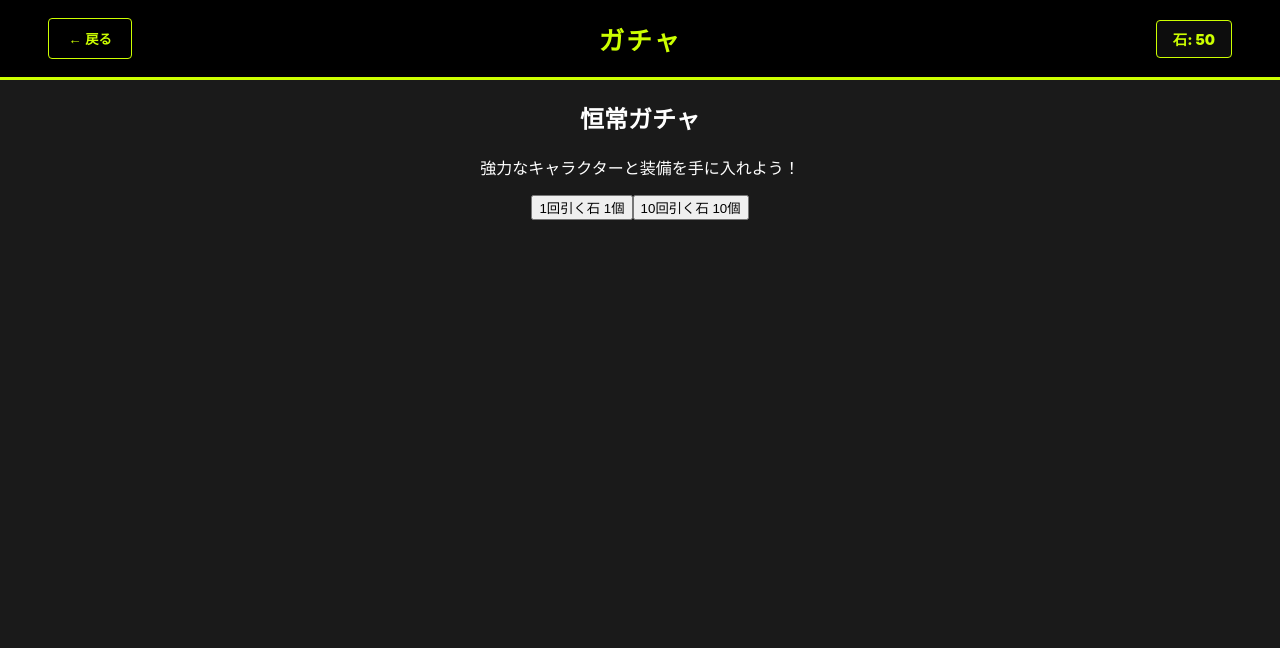
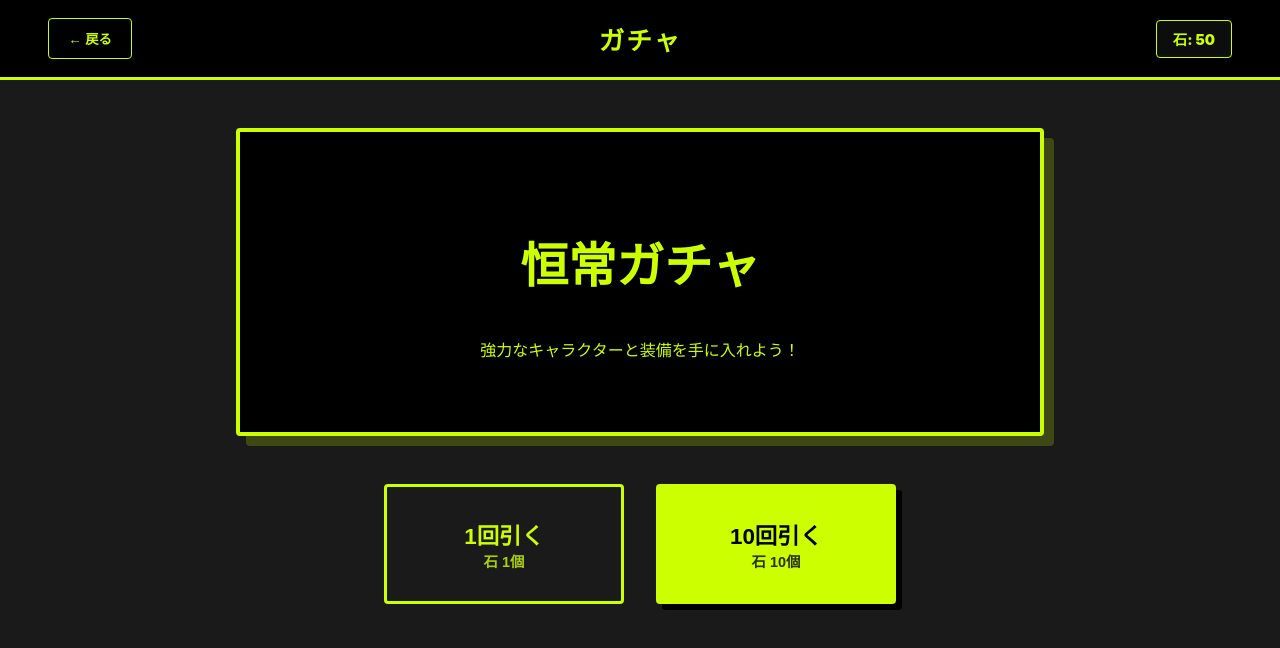
Before and after one commit to shii-park/friends_frontend, a React (Vite) app: page /gacha in a window 1280 px wide. Shown: the top 648 px of the page. Built offline with nearby package versions, Linux system fonts and the light colour scheme.

Commit message:
Fix: ガチャ画面のUIスタイルを復元し、ブランドカラーに合わせて再設計しました。

```diff
--- a/src/App.css
+++ b/src/App.css
@@ -451,6 +451,176 @@ body {
   cursor: pointer;
 }
 
+/* Gacha Page */
+.gacha-page {
+  height: 100vh;
+  display: flex;
+  flex-direction: column;
+}
+
+.gacha-content {
+  flex: 1;
+  padding: 3rem;
+  display: flex;
+  flex-direction: column;
+  align-items: center;
+  gap: 3rem;
+}
+
+.gacha-banner {
+  width: 100%;
+  max-width: 800px;
+  height: 300px;
+  background: #000;
+  border: 4px solid var(--primary);
+  border-radius: 4px;
+  display: flex;
+  align-items: center;
+  justify-content: center;
+  color: var(--primary);
+  box-shadow: 10px 10px 0px rgba(204, 255, 0, 0.2);
+}
+
+.gacha-banner h2 {
+  font-size: 3rem;
+  font-weight: 900;
+  text-transform: uppercase;
+}
+
+.gacha-button-container {
+  display: flex;
+  gap: 2rem;
+}
+
+.gacha-button {
+  width: 240px;
+  height: 120px;
+  border-radius: 4px;
+  border: none;
+  font-weight: 900;
+  cursor: pointer;
+  transition: all 0.2s;
+  display: flex;
+  flex-direction: column;
+  justify-content: center;
+  align-items: center;
+}
+
+.gacha-button.single {
+  background: transparent;
+  color: var(--primary);
+  border: 3px solid var(--primary);
+}
+
+.gacha-button.multi {
+  background: var(--primary);
+  color: #000;
+  box-shadow: 6px 6px 0px #000;
+}
+
+.gacha-button:hover {
+  transform: translate(-4px, -4px);
+  box-shadow: 10px 10px 0px var(--primary);
+}
+
+.gacha-button.multi:hover {
+  box-shadow: 10px 10px 0px #000;
+}
+
+.gacha-count { font-size: 1.4rem; }
+.gacha-cost { font-size: 0.9rem; opacity: 0.8; }
+
+/* Gacha Effect Page */
+.gacha-effect-page {
+  height: 100vh;
+  background-color: #000;
+  display: flex;
+  justify-content: center;
+  align-items: center;
+  color: var(--primary);
+}
+
+.crystal {
+  width: 100px;
+  height: 100px;
+  background: var(--primary);
+  clip-path: polygon(50% 0%, 100% 50%, 50% 100%, 0% 50%);
+  margin: 0 auto 2rem;
+  animation: pulse 1s infinite alternate, rotate 3s infinite linear;
+  box-shadow: 0 0 50px var(--primary);
+}
+
+@keyframes pulse {
+  from { transform: scale(1); opacity: 0.8; }
+  to { transform: scale(1.2); opacity: 1; }
+}
+
+@keyframes rotate {
+  from { transform: rotateY(0deg); }
+  to { transform: rotateY(360deg); }
+}
+
+.effect-text {
+  font-size: 2rem;
+  font-weight: 900;
+  letter-spacing: 8px;
+  text-transform: uppercase;
+}
+
+/* Gacha Result Page */
+.gacha-result-page {
+  min-height: 100vh;
+  background-color: var(--bg-dark);
+  display: flex;
+  flex-direction: column;
+  align-items: center;
+  padding: 4rem 2rem;
+}
+
+.gacha-result-header h1 {
+  font-size: 4rem;
+  font-weight: 900;
+  color: var(--primary);
+  text-transform: uppercase;
+  margin-bottom: 4rem;
+}
+
+.result-grid {
+  display: grid;
+  grid-template-columns: repeat(auto-fill, minmax(160px, 1fr));
+  gap: 2rem;
+  width: 100%;
+  max-width: 1000px;
+  justify-items: center;
+}
+
+.result-grid .storage-card {
+  width: 160px;
+  padding: 12px;
+}
+
+.back-to-home, .back-to-gacha {
+  padding: 1.2rem 3rem;
+  border-radius: 4px;
+  border: none;
+  font-weight: 900;
+  cursor: pointer;
+  transition: all 0.2s;
+  text-transform: uppercase;
+}
+
+.back-to-home {
+  background: transparent;
+  color: white;
+  border: 2px solid white;
+}
+
+.back-to-gacha {
+  background: var(--primary);
+  color: #000;
+  box-shadow: 6px 6px 0px #000;
+}
+
 /* Responsive Design */
 @media (max-width: 768px) {
   .app-header { height: auto; flex-direction: column; padding: 1rem; }
@@ -460,4 +630,12 @@ body {
   .menu-card { width: 100%; height: auto; flex-direction: row; padding: 20px; box-shadow: 4px 4px 0px #000; }
   .storage-content { margin: 0 1rem 1rem; padding: 1rem; }
   .vs-container { flex-direction: column; }
+
+  /* Gacha Mobile */
+  .gacha-content { padding: 1.5rem; gap: 2rem; }
+  .gacha-banner { height: 200px; padding: 1.5rem; }
+  .gacha-banner h2 { font-size: 2rem; }
+  .gacha-button-container { flex-direction: column; width: 100%; }
+  .gacha-button { width: 100%; height: 80px; }
+  .gacha-result-header h1 { font-size: 2.5rem; }
 }
```
Also changed, not shown: 1 other file (tests, documents, lock files or other folders).
